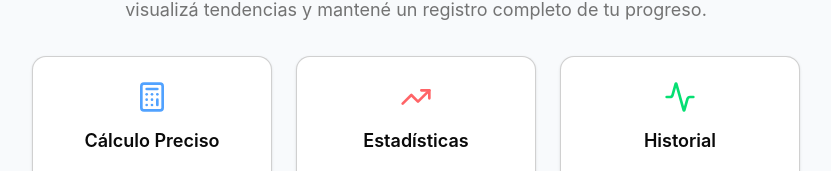
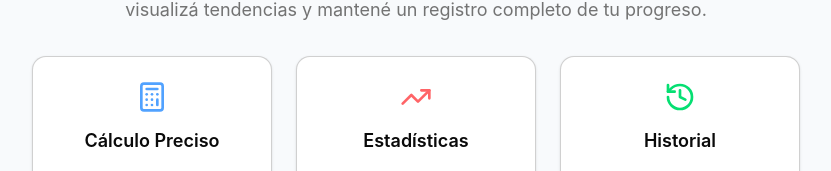
Before and after one commit to PA2025-UTN/proy1_CalculadoraIMC, a React (Vite) app in the folder frontend/: page / in a window 1280 px wide. Shown: the part 332-503 px from the top of the page, without its empty margins (224-1055 px from the left). Built offline with nearby package versions, Linux system fonts and the light colour scheme.

Commit message:
refactor: mejora estructura carpetas (front)

```diff
--- a/frontend/src/components/Welcome.tsx
+++ b/frontend/src/components/Welcome.tsx
@@ -1,5 +1,5 @@
 import { Card, CardContent, CardDescription, CardHeader, CardTitle } from "@/components/ui/card";
-import { Calculator, TrendingUp, Activity } from "lucide-react";
+import { Calculator, TrendingUp, Activity, History } from "lucide-react";
 import Login from "./auth/Login";
 import Register from "./auth/Register";
 
@@ -47,7 +47,7 @@ const Welcome = () => {
 
           <Card className="border-primary/20">
             <CardHeader className="text-center">
-              <Activity className="w-8 h-8 mx-auto mb-2 text-green-400" />
+              <History className="w-8 h-8 mx-auto mb-2 text-green-400" />
               <CardTitle className="text-lg">Historial</CardTitle>
             </CardHeader>
             <CardContent>
--- a/frontend/src/components/imc/Calculator.tsx
+++ b/frontend/src/components/imc/calculadora/Calculator.tsx
@@ -1,6 +1,6 @@
 import { Calculator } from "lucide-react"
-import ImcForm from "./Form"
-import ImcCategorias from "./Categorias"
+import ImcCategorias from "./components/Categorias"
+import ImcForm from "./components/Form"
 
 const ImcCalculator = () => {
   return (
--- a/frontend/src/components/imc/Form.tsx
+++ b/frontend/src/components/imc/calculadora/components/Form.tsx
@@ -1,8 +1,8 @@
+import { ErrorCard } from "@/components/ErrorCard"
+import { ImcFormValues } from "../../utils/imcSchema"
+import { useCalculator } from "../hooks/useCalculator"
 import { ImcInput } from "./Input"
 import { ImcResultado } from "./Resultado"
-import { ImcFormValues } from "./utils/imcSchema"
-import { useCalculator } from "./hooks/useCalculator"
-import { ErrorCard } from "../ErrorCard"
 
 function ImcForm() {
   const { resultado, error, loading, calcularImc } = useCalculator()
--- a/frontend/src/components/imc/Input.tsx
+++ b/frontend/src/components/imc/calculadora/components/Input.tsx
@@ -13,7 +13,7 @@ import {
   FormMessage,
 } from "@/components/ui/form"
 import { Input } from "@/components/ui/input"
-import { ImcFormValues, imcSchema } from "./utils/imcSchema"
+import { ImcFormValues, imcSchema } from "../../utils/imcSchema"
 
 interface ImcInputProps {
   onSubmit: (values: ImcFormValues) => void
```
Also changed, not shown: frontend/src/App.tsx (+6 -6 lines), frontend/src/components/imc/calculadora/components/Categorias.tsx (renamed from frontend/src/components/imc/Categorias.tsx), frontend/src/components/imc/calculadora/components/Resultado.tsx (renamed from frontend/src/components/imc/Resultado.tsx), frontend/src/components/imc/calculadora/hooks/useCalculator.ts (renamed from frontend/src/components/imc/hooks/useCalculator.ts).
